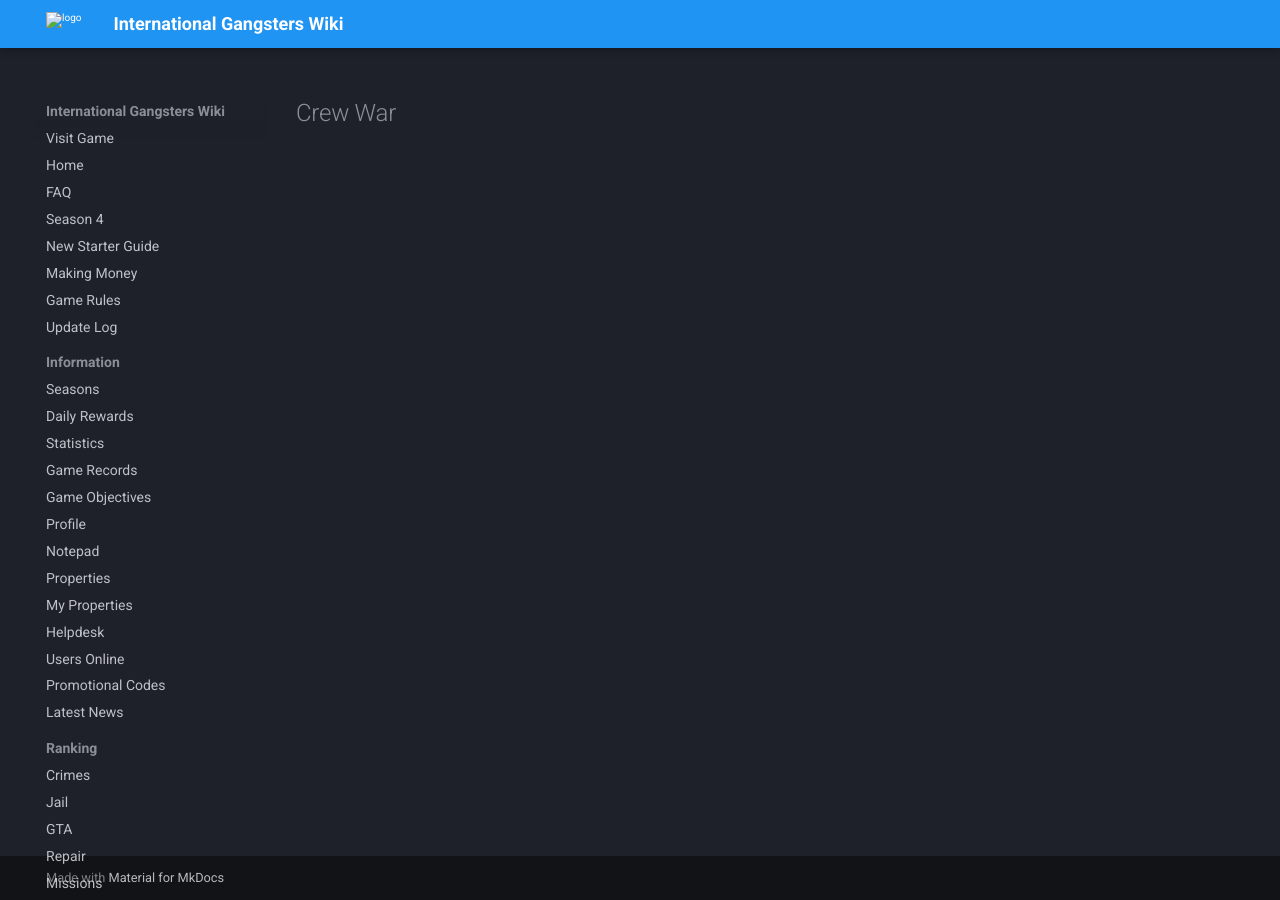
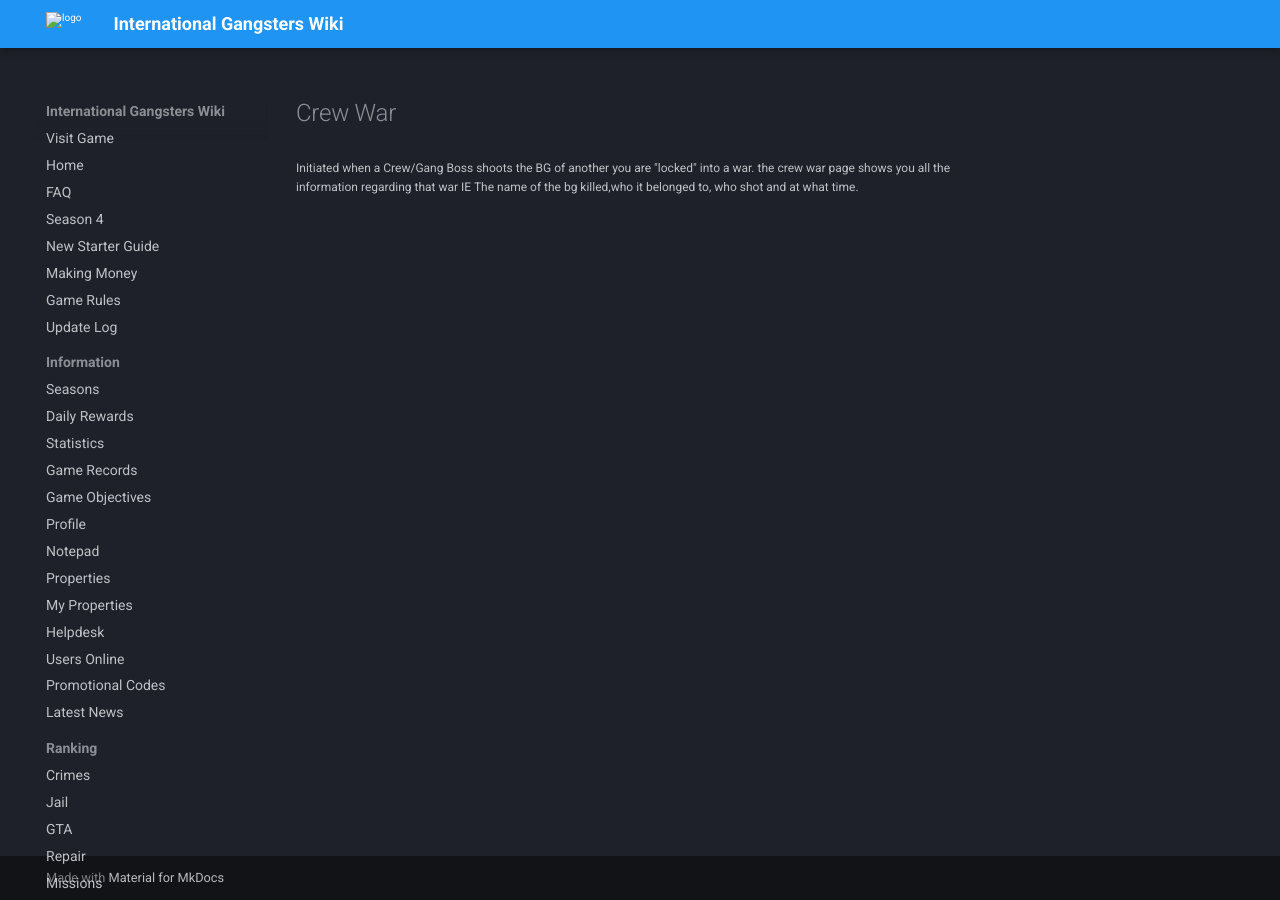
Before and after one commit to InternationalGangsters/wiki, an MkDocs documentation site: the page built from docs/crews/crew_war.md, in a window 1280 px wide. Built offline with MkDocs 1.6.1 and Material for MkDocs 9.7.7, drawn with Linux system fonts in a browser that asks for light colours; comment, search, counter and statistics services are not loaded.

Commit message:
Update crew_war.md (#47)

```diff
--- a/docs/crews/crew_war.md
+++ b/docs/crews/crew_war.md
@@ -1 +1,4 @@
 # Crew War
+
+Initiated when a Crew/Gang Boss shoots the BG of another you are "locked" into a war.
+the crew war page shows you all the information regarding that war IE The name of the bg killed,who it belonged to, who shot and at what time.
```
